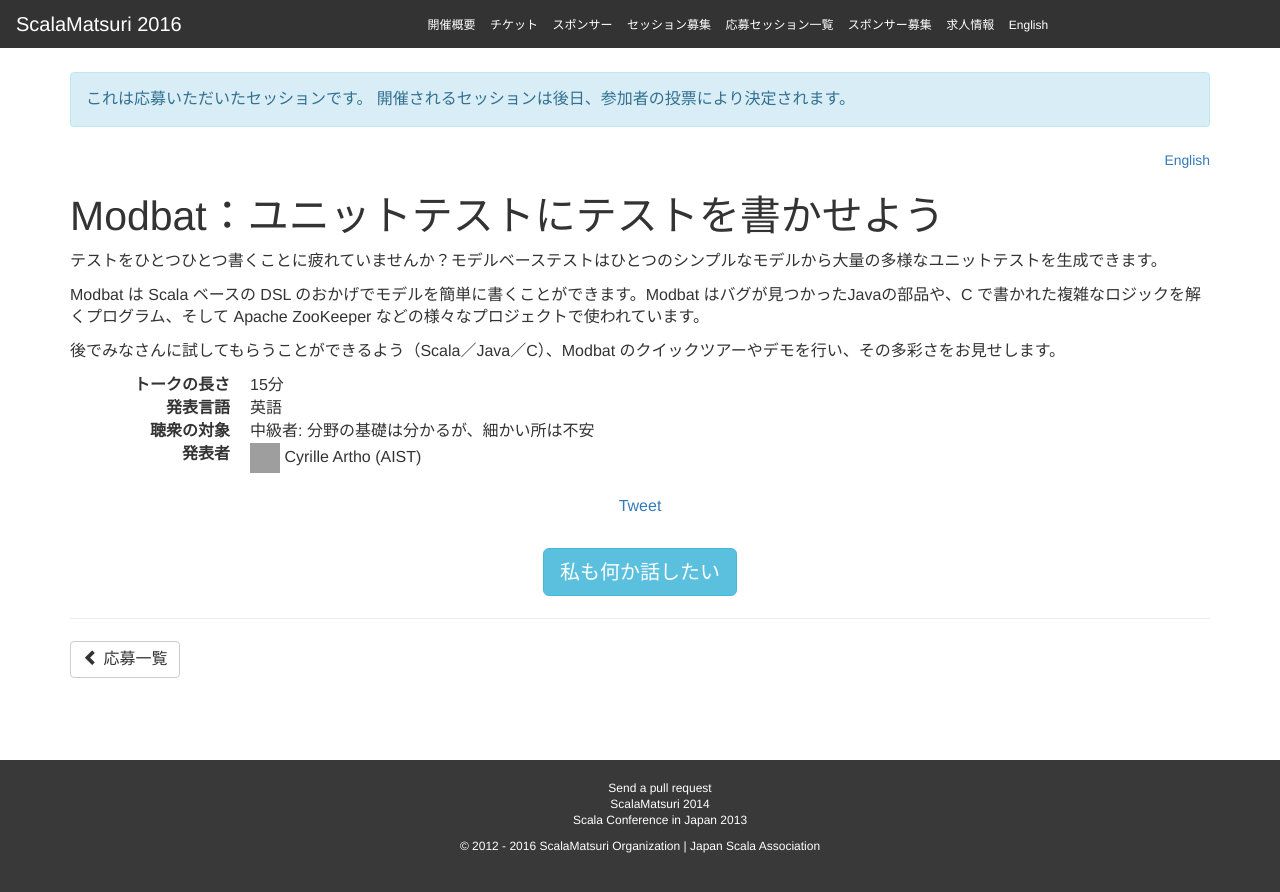
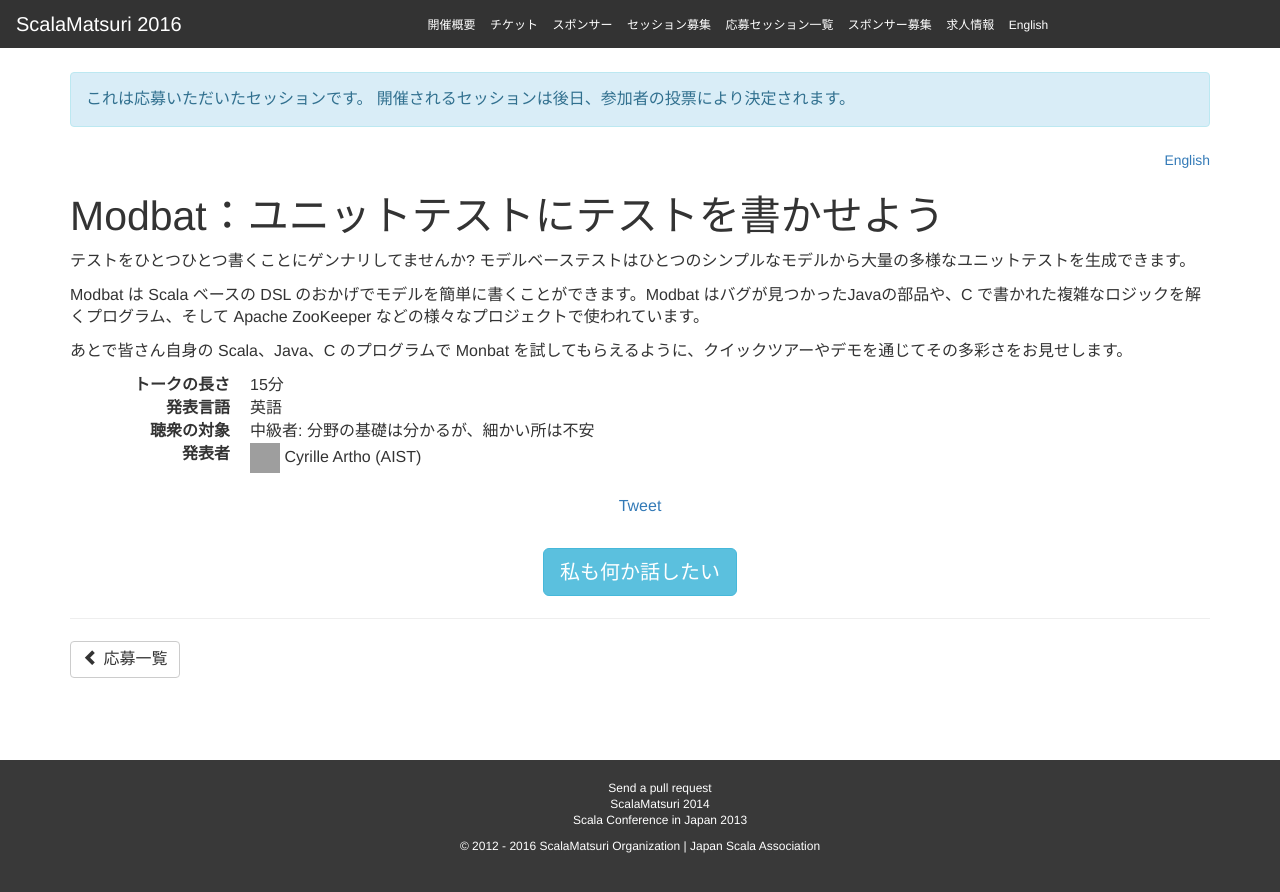
Before and after one commit to scalajp/2016.scalamatsuri.org, a Jekyll site: the page built from _candidates_ja/CyrilleArtho_1.html, in a window 1280 px wide. Shown: the top 892 px of the page. Built offline with Jekyll 4.4.1, drawn with Linux system fonts in a browser that asks for light colours; nearby versions of some CDN libraries; comment, search, counter and statistics services are not loaded; grey boxes are pictures that could not be loaded.

Commit message:
Upldate CyrilleArtho_1.html

```diff
--- a/_candidates_ja/CyrilleArtho_1.html
+++ b/_candidates_ja/CyrilleArtho_1.html
@@ -9,6 +9,6 @@ github:
 icon: https://staff.aist.go.jp/c.artho/photo.jpg
 organization: AIST
 ---
-<p>テストをひとつひとつ書くことに疲れていませんか？モデルベーステストはひとつのシンプルなモデルから大量の多様なユニットテストを生成できます。</p>
+<p>テストをひとつひとつ書くことにゲンナリしてませんか? モデルベーステストはひとつのシンプルなモデルから大量の多様なユニットテストを生成できます。</p>
 <p>Modbat は Scala ベースの DSL のおかげでモデルを簡単に書くことができます。Modbat はバグが見つかったJavaの部品や、C で書かれた複雑なロジックを解くプログラム、そして Apache ZooKeeper などの様々なプロジェクトで使われています。</p>
-<p>後でみなさんに試してもらうことができるよう（Scala／Java／C）、Modbat のクイックツアーやデモを行い、その多彩さをお見せします。</p>
+<p>あとで皆さん自身の Scala、Java、C のプログラムで Monbat を試してもらえるように、クイックツアーやデモを通じてその多彩さをお見せします。</p>
```
